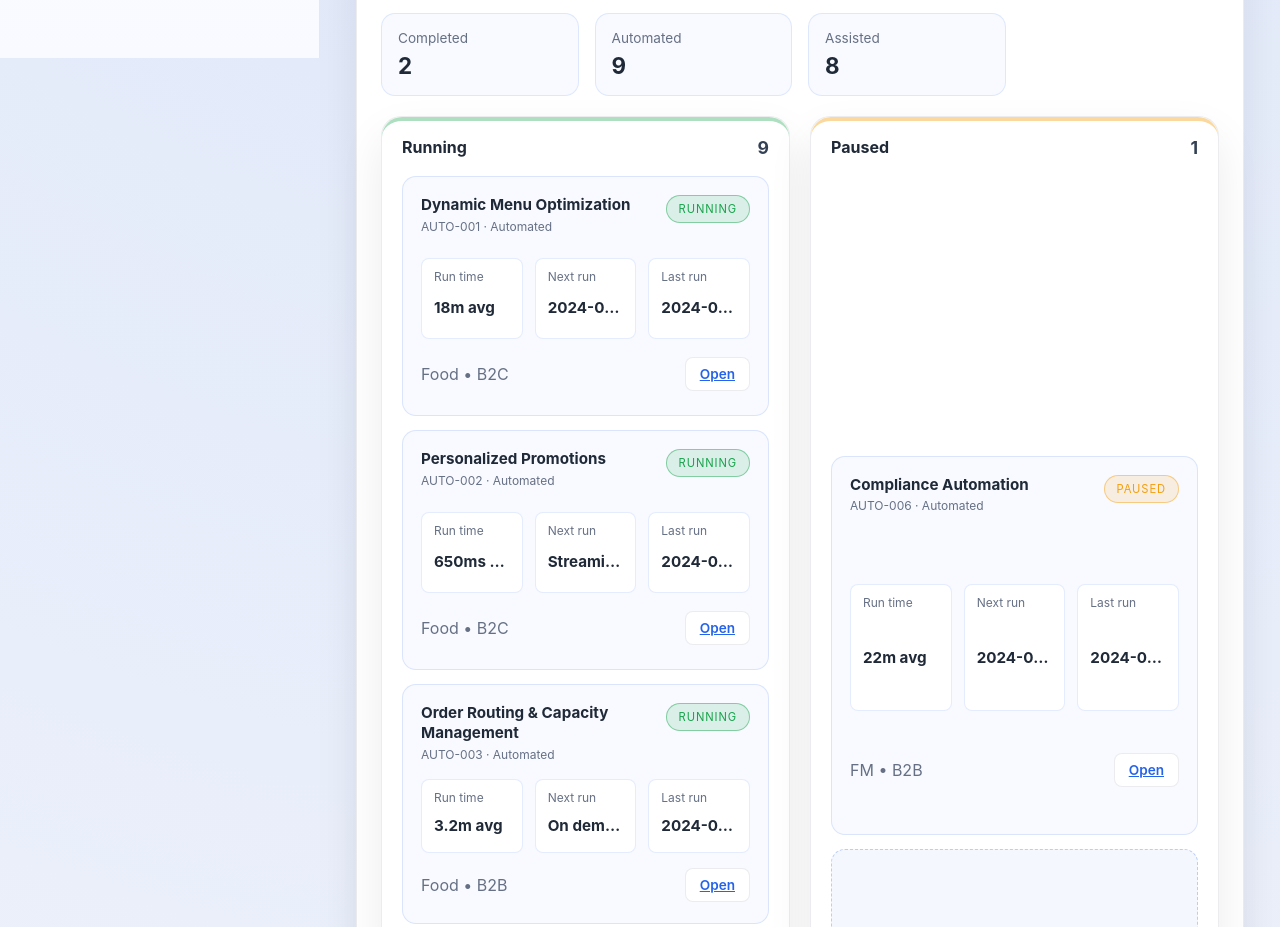
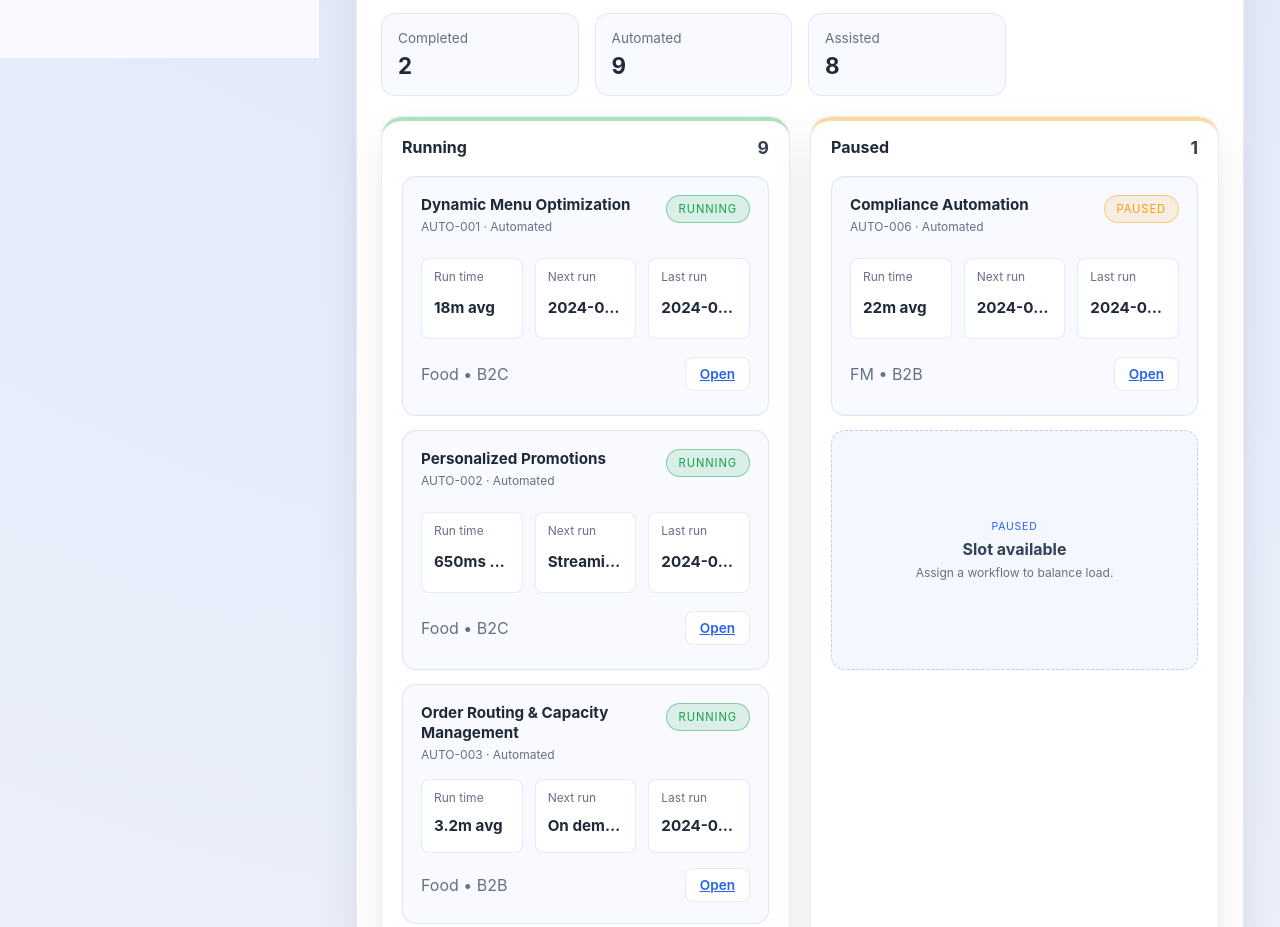
Before and after one commit to nirnir/GAIACC, a plain HTML site: page index.html in a window 1280 px wide. Shown: the part 742-1669 px from the top of the page. Drawn offline with Linux system fonts and the light colour scheme.

Commit message:
Align workflow cards to column tops

```diff
--- a/styles.css
+++ b/styles.css
@@ -701,6 +701,7 @@ td .workflow-cell {
   padding: 20px;
   display: grid;
   gap: 18px;
+  align-content: start;
   position: relative;
 }
 
@@ -749,6 +750,7 @@ td .workflow-cell {
 .lane-body {
   display: grid;
   gap: 14px;
+  align-content: start;
 }
 
 .lane-body.empty {
@@ -1639,6 +1641,7 @@ td .workflow-cell {
   padding: 18px;
   display: grid;
   gap: 14px;
+  align-content: start;
   box-shadow: var(--shadow);
 }
 
```
